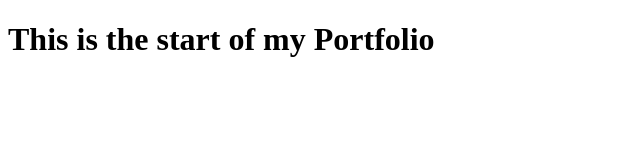
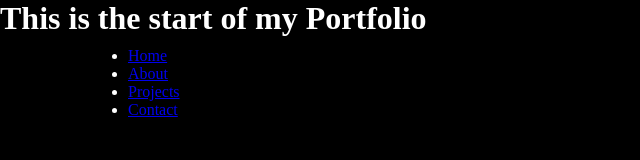
Before and after one commit to vonthachan/vonthachan.github.io, a plain HTML site: page index.html in a window 1280 px wide. Shown: the whole page, without its empty margins (0-640 px from the left). Drawn offline with Linux system fonts and the light colour scheme.

Commit message:
Added links

```diff
--- a/index.html
+++ b/index.html
@@ -5,8 +5,21 @@
     <meta http-equiv="X-UA-Compatible" content="IE=edge">
     <meta name="viewport" content="width=device-width, initial-scale=1.0">
     <title>Vontha's Portfolio</title>
+    <link rel="stylesheet" href="styles/style.css">
 </head>
 <body>
     <h1>This is the start of my Portfolio</h1>
+    <div id="header">
+        <div class="container">
+            <nav>
+                <ul>
+                    <li><a href="#">Home</a></li>
+                    <li><a href="#">About</a></li>
+                    <li><a href="#">Projects</a></li>
+                    <li><a href="#">Contact</a></li>
+                </ul>
+            </nav>
+        </div>
+    </div>
 </body>
 </html>
--- /dev/null
+++ b/styles/style.css
@@ -0,0 +1,21 @@
+*{
+    margin: 0;
+    padding: 0;
+    font: 'Poppins', 'sans-serif';
+    box-sizing: border-box;
+}
+
+body{
+    background: rgb(0, 0, 0);
+    color: #fff;
+}
+#header{
+    width: 100%;
+    height: 100%;
+}
+.container{
+    padding: 10px 10%;
+}
+title{
+    padding: 10px 10%;
+}
```
